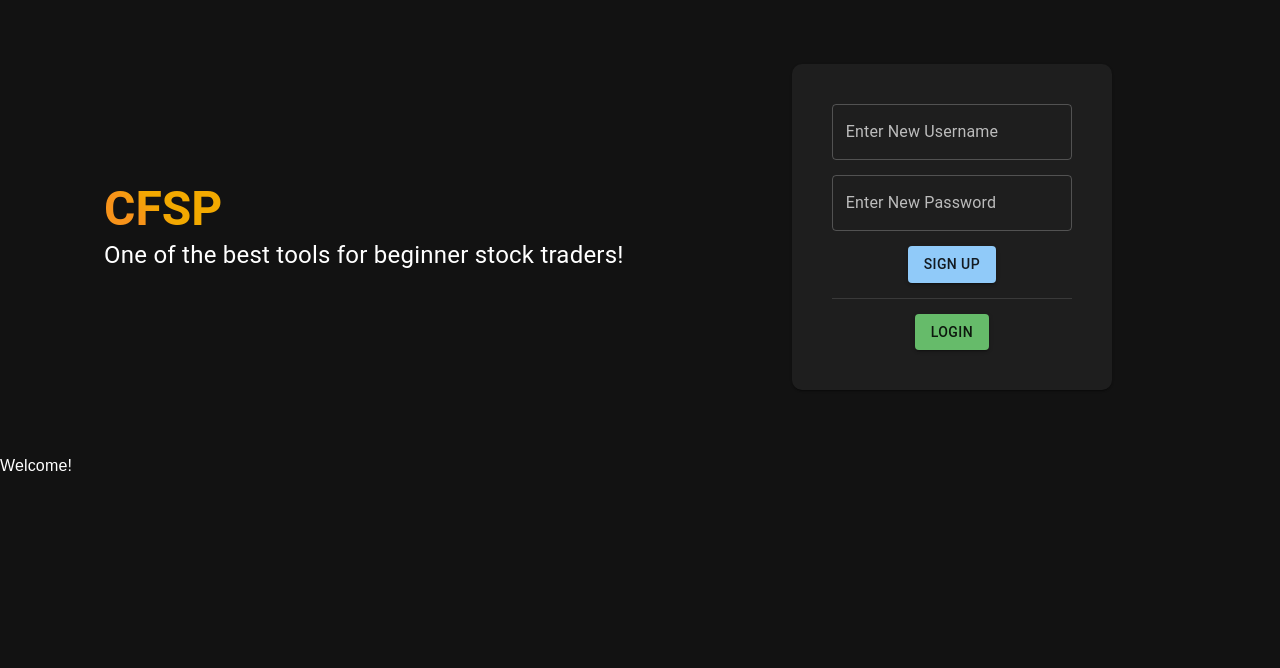
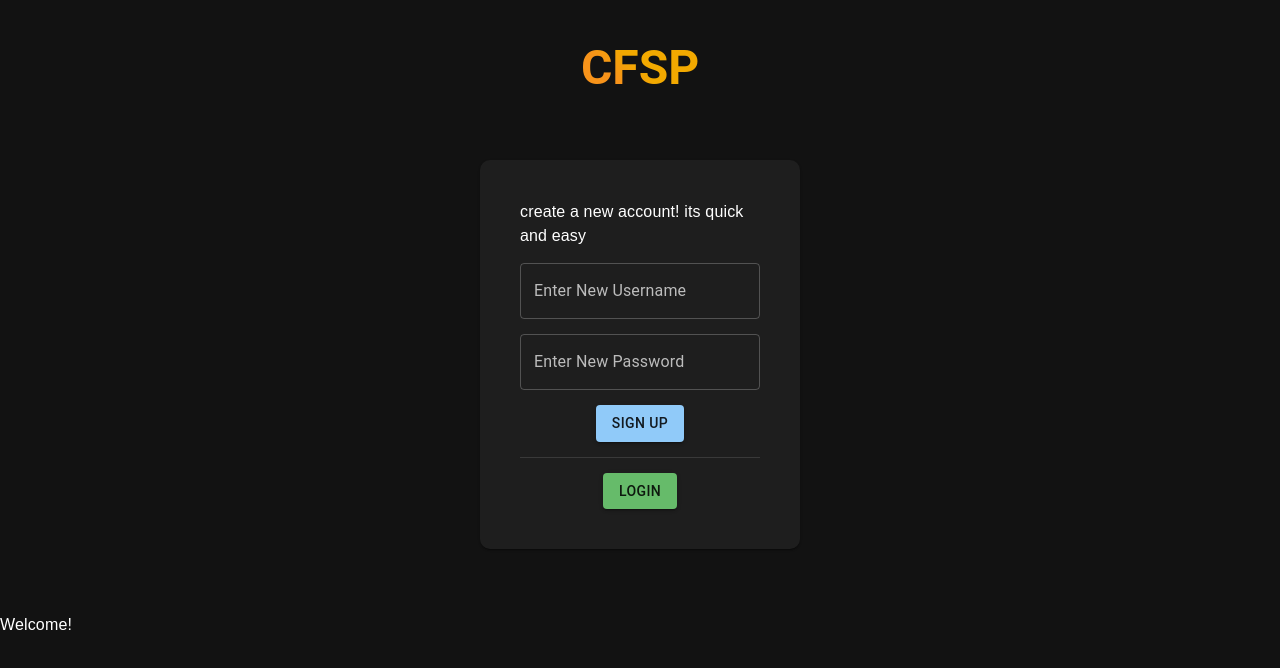
Before and after one commit to XixWISExiX/CoinFlipStockPredictor, a React (Vite) app in the folder customLogin/CFSP-app/frontend/: page /signup in a window 1280 px wide. Shown: the top 668 px of the page. Built offline with nearby package versions, Linux system fonts and the light colour scheme.

Commit message:
feat: reformated signup page

```diff
--- a/customLogin/CFSP-app/frontend/src/components/LoginCards/LoginTest.tsx
+++ b/customLogin/CFSP-app/frontend/src/components/LoginCards/LoginTest.tsx
@@ -26,7 +26,8 @@ const LoginTest = () => {
       const redirect = () => {
         // Redirect to another page
         //history('/');
-        window.location.href = 'http://localhost:3000/';
+        //window.location.href = 'http://localhost:3000/';
+        window.location.href = 'http://127.0.0.1:5173/'
         return null
       };
 
--- a/customLogin/CFSP-app/frontend/src/components/LoginCards/SignupTest.tsx
+++ b/customLogin/CFSP-app/frontend/src/components/LoginCards/SignupTest.tsx
@@ -52,6 +52,8 @@ const SignupTest = () => {
     };
   return (
     <LoginCardContainer>
+      create a new account!
+      its quick and easy
       <TextField
         fullWidth
         label={"Enter New Username"}
--- a/customLogin/CFSP-app/frontend/src/pages/SignupTest.tsx
+++ b/customLogin/CFSP-app/frontend/src/pages/SignupTest.tsx
@@ -10,7 +10,7 @@ const Signup = () => {
       <Stack>
         <Stack
         minHeight="60%"
-        direction="row"
+        direction="column"
         justifyContent="space-evenly"
         alignItems="center"
         >
@@ -18,6 +18,7 @@ const Signup = () => {
             <Typography
               variant="h3"
               fontWeight="bold"
+              mt={5}
               sx={{
                 width: "max-content",
                 backgroundClip: "text",
@@ -28,13 +29,6 @@ const Signup = () => {
             >
               CFSP
             </Typography>
-            <Typography
-            sx={{
-              fontSize: "1.5rem",
-            }}
-            >
-              One of the best tools for beginner stock traders!
-            </Typography>
           </Stack>
           <SignupTest />
         </Stack>
```
Also changed, not shown: 1 other file (tests, documents, lock files or other folders).
